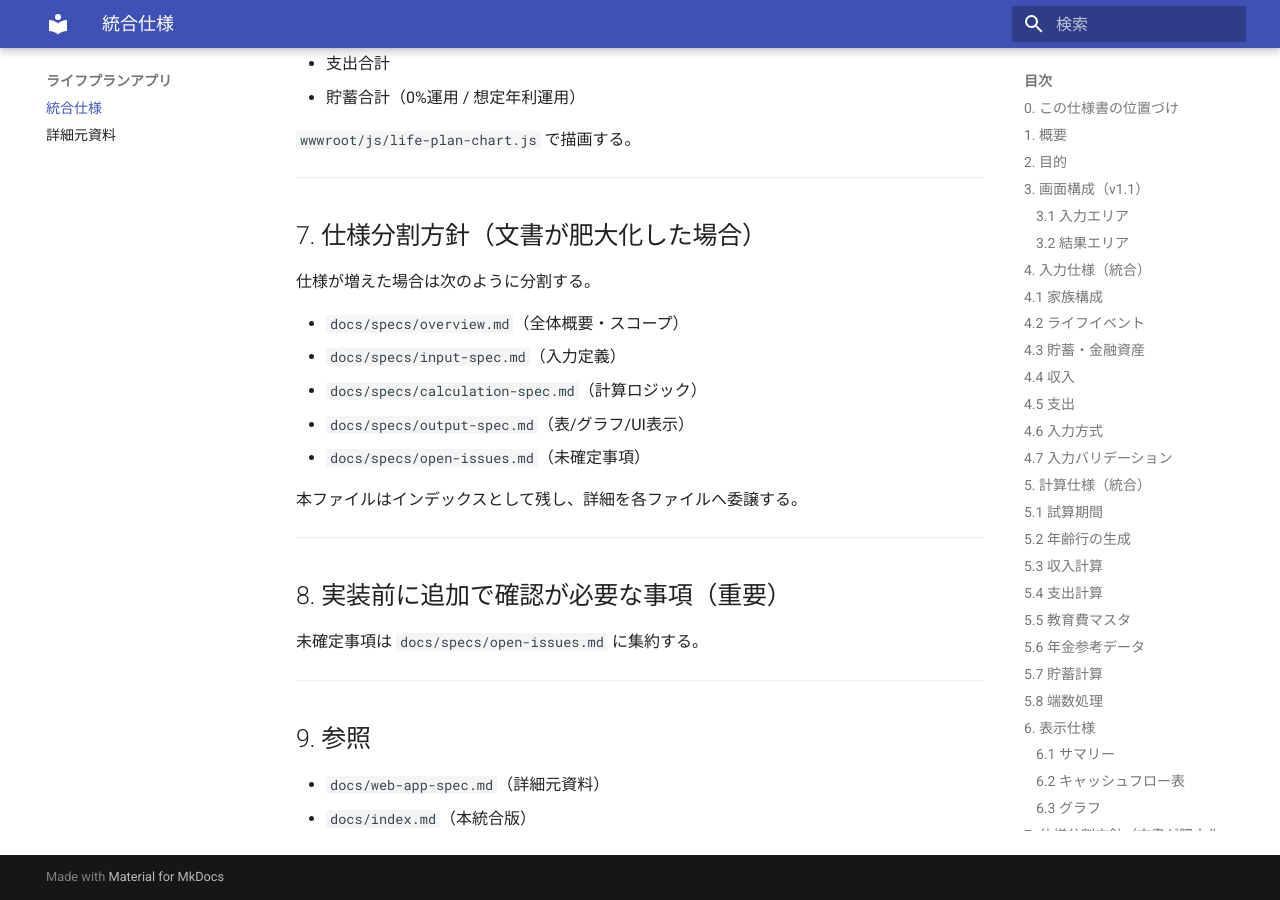
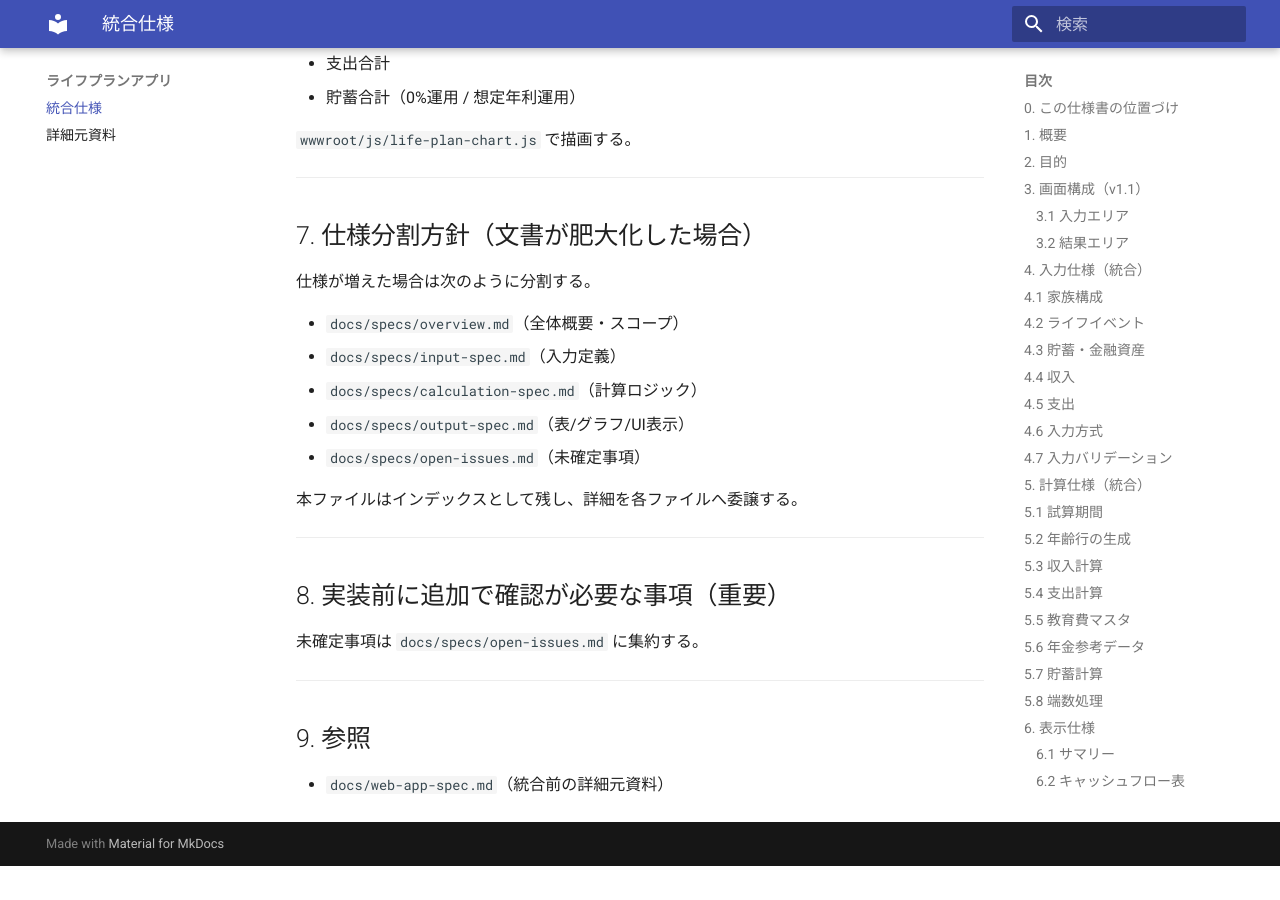
Before and after one commit to Kinagaki-525/LifePlan, an MkDocs documentation site: the page built from docs/index.md, in a window 1280 px wide and 900 px high, scrolled down 7817 px. Built offline with MkDocs 1.6.1 and Material for MkDocs 9.7.7, drawn with Linux system fonts in a browser that asks for light colours; after the commit the page ends 8683 px from its top, so only the background shows below that.

Commit message:
表現を修正

```diff
--- a/docs/index.md
+++ b/docs/index.md
@@ -277,5 +277,4 @@
 
 ## 9. 参照
 
-- `docs/web-app-spec.md`（詳細元資料）
-- `docs/index.md`（本統合版）
+- `docs/web-app-spec.md`（統合前の詳細元資料）
```
